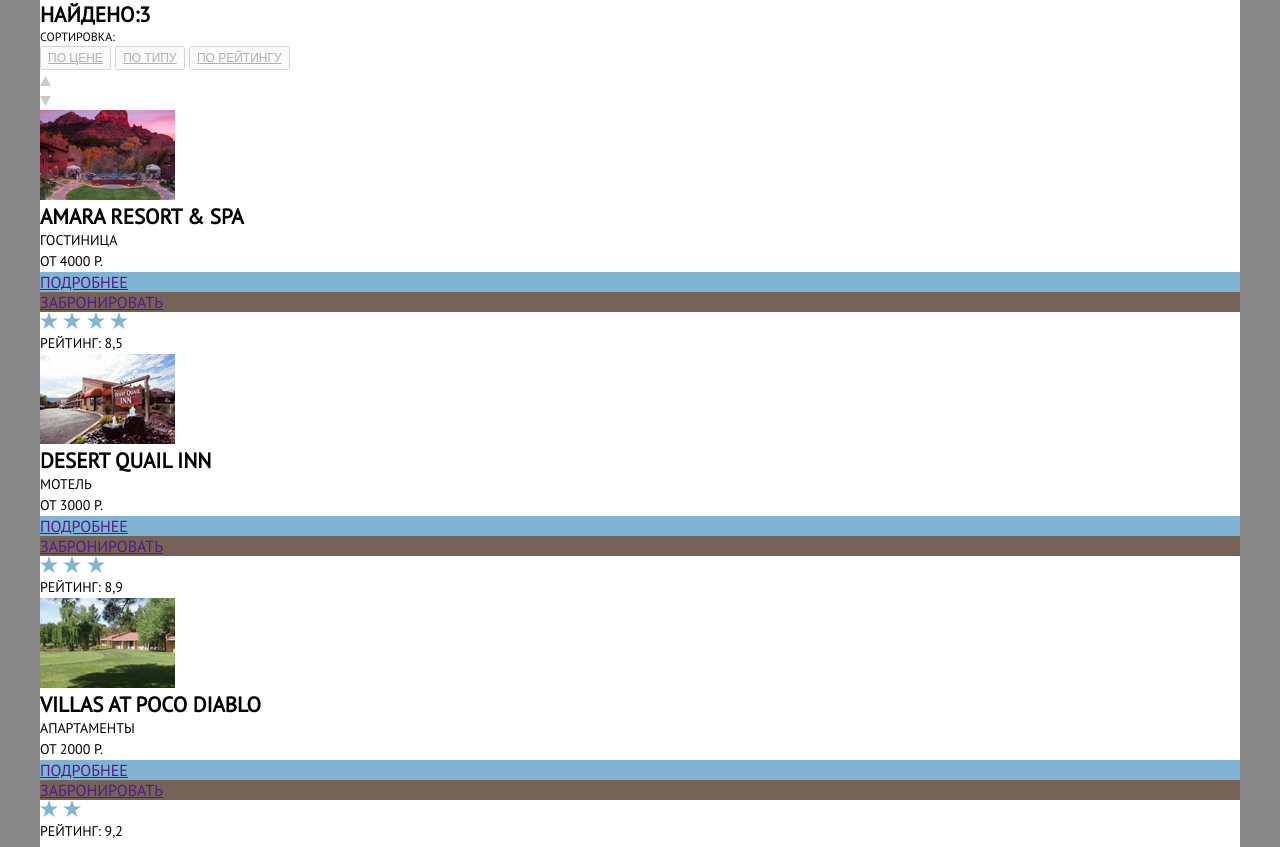
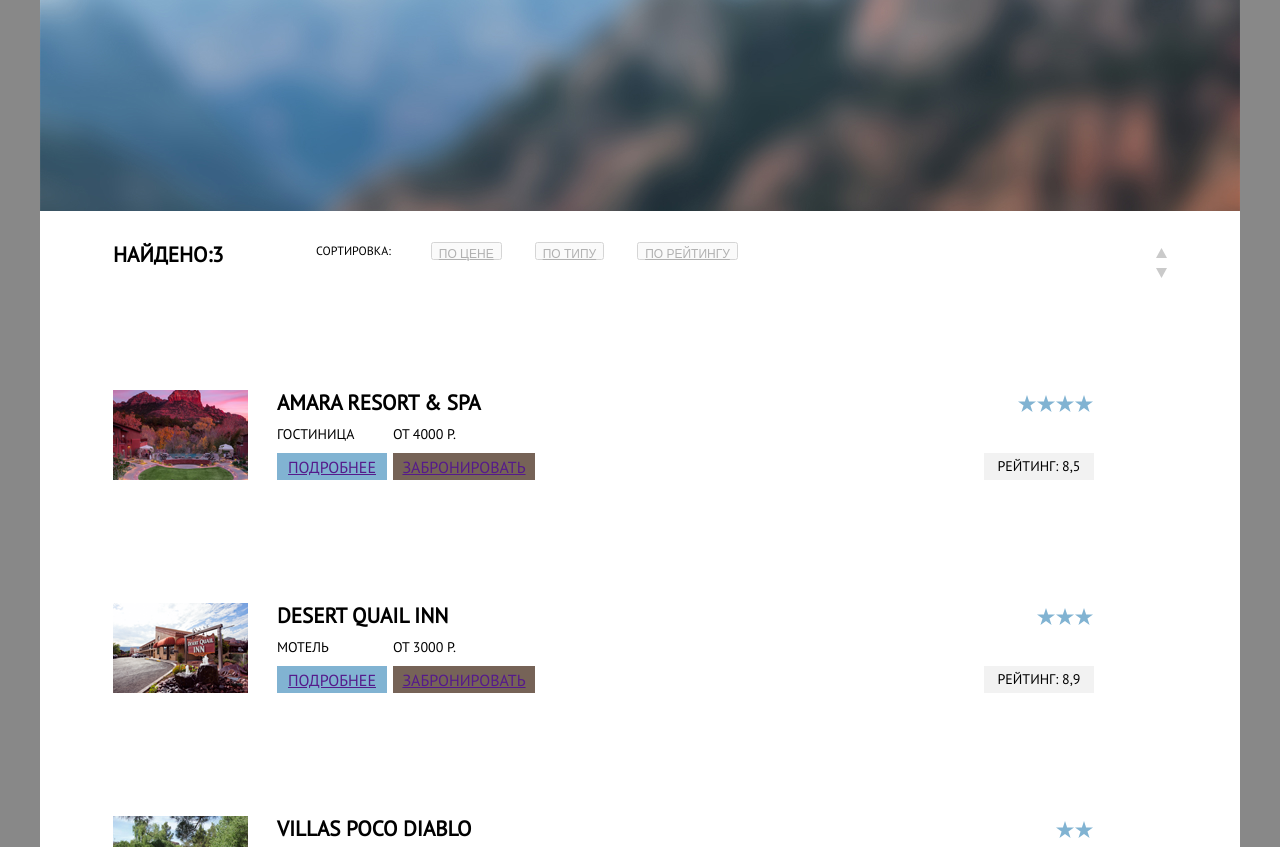
Before and after one commit to Visionary1810/1566083-sedona-29, a plain HTML site: page search.html in a window 1280 px wide. Shown: the part 84-931 px from the top of the page. Drawn offline with Linux system fonts and the light colour scheme; files whose address does not match are found by name.

Commit message:
Флексы (внутренняя страница)

```diff
--- a/css/style.css
+++ b/css/style.css
@@ -183,6 +183,56 @@
     color: var(--black-font);
     text-transform: uppercase;
 }
+.found-form {
+    background-image: url("../img/images/background-found.jpg");
+    width: 1200px;
+    height: 217px;
+    display: flex;
+    align-items: center;
+    justify-content: center;
+}
+.found {
+    display: flex;
+    height: 86px;
+    padding: 31px 73px 31px 73px;
+    justify-content: space-between;
+}
+.found-left {
+    display: flex;
+    flex-direction: row;
+}
+.type-of-sorting {
+    display: flex;
+    justify-content: space-between;
+}
+.found-found {
+    display: flex;
+    width: 117px;
+    height: 26px;
+    margin-right: 46px;
+}
+.sorting-sorting {
+    display: flex;
+    height: 18px;
+    margin-left: 40px;
+    margin-right: 40px;
+}
+.type-of-sorting-1 {
+    display: flex;
+    height: 18px;
+    flex-direction: row;
+}
+.type-of-sorting-2 {
+    display: flex;
+    height: 18px;
+    margin-left: 33px;
+    margin-right: 33px;
+}
+.type-of-sorting-3 {
+    display: flex;
+    height: 18px;
+}
+
 .sorting { /*сортировка */
     font-family: PT Sans;
     font-style: normal;
@@ -219,6 +269,86 @@
 }
 .bg-grey-2 {
     background-color: var(--grey-2-color)
+}
+.hotel-left {
+    display: flex;
+    flex-direction: row;
+    height: 90px;
+}
+.about-hotels {
+    display: flex;
+    height: 151px;
+    flex-direction: row;
+    padding: 31px 73px 31px 73px;
+    justify-content: space-between;
+}
+.hotel-description {
+    display: flex;
+    width: 258px;
+    height: 90px;
+    flex-direction: column;
+    margin-left: 29px;
+    justify-content: space-between;
+}
+
+.hotel-type-and-price {
+    display: flex;
+    flex-direction: row;
+}
+.hotel-type {
+    display: flex;
+    width: 107px;
+    height: 21px;
+    text-align: left;
+    margin-right: 9px;
+}
+.hotel-price {
+    display: flex;
+    width: 96px;
+    height: 21px;
+    text-align: left;
+}
+.hotel-buttons {
+    display: flex;
+    flex-direction: row;
+}
+.hotel-button-learn-more {
+    display: flex;
+    width: 110px;
+    height: 27px;
+    justify-content: center;
+    align-items: center;
+}
+.hotel-button-reserving {
+    display: flex;
+    width: 142px;
+    height: 27px;
+    margin-left: 6px;
+    justify-content: center;
+    align-items: center;
+}
+.hotel-grading {
+    display: flex;
+    height: 90px;
+    flex-direction: column;
+    justify-content: space-between;
+}
+.hotel-stars {
+    display: flex;
+    flex-direction: row-reverse;
+    width: 110px;
+    height: 27px;
+    justify-content: flex-start;
+    text-align: left;
+}
+.hotel-score {
+    display: flex;
+    background-color: var(--grey-2-color);
+    width: 110px;
+    height: 27px;
+    margin-right: 73px;
+    justify-content: center;
+    align-items: center;
 }
 .icon-social-web {
     background-color: var(--blue-buttom-color-passive);
--- a/search.html
+++ b/search.html
@@ -8,7 +8,7 @@
   <body>
     <div class="content">
       <header>
-        <nav class="head-buttons-text">
+        <nav class="head-buttons-text head-buttons">
           <a href="">Информация</a>
           <a href="">Фото и видео</a>
           <img src="img/icons/logo.svg" alt="logo" />
@@ -17,16 +17,19 @@
         </nav>
       </header>
       <main>
-        <section></section>
+        <section class="found-form"></section>
         <div>
-          <div class="title-medium-black">НАЙДЕНО:3</div>
-          <div>
-            <div class="sorting">СОРТИРОВКА:</div>
-            <div>
-              <button class="sort-by">ПО ЦЕНЕ</button>
-              <button class="sort-by">ПО ТИПУ</button>
-              <button class="sort-by">ПО РЕЙТИНГУ</button>
+          <div class="found">
+            <div class="found-left">
+              <div class="title-medium-black found-found">НАЙДЕНО:3</div>
+              <div class="sorting sorting-sorting">СОРТИРОВКА:</div>
+              <div class="type-of-sorting">
+                <button class="sort-by type-of-sorting-1">ПО ЦЕНЕ</button>
+                <button class="sort-by type-of-sorting-2">ПО ТИПУ</button>
+                <button class="sort-by type-of-sorting-3">ПО РЕЙТИНГУ</button>
               </div>
+            </div>
+            <div class="found-right">
               <div>
                 <img src="img/icons/up.svg" alt="Вверх" />
               </div>
@@ -35,8 +38,10 @@
               </div>
             </div>
           </div>
+        </div>
         <div>
-          <div>
+          <div class="about-hotels">
+            <div class="hotel-left">
               <div>
                 <img
                   src="img/images/amara-resort.png"
@@ -45,26 +50,34 @@
                   alt="Amara Resort & Spa"
                 />
               </div>
+              <div class="hotel-description">
                 <div class="title-medium-black">Amara Resort & Spa</div>
-            <div class="information-black">ГОСТИНИЦА</div>
-            <div class="information-black">От 4000 Р.</div>
-            <div>
-              <div class="buttons-for-hotels-blue">
+                <div class="hotel-type-and-price">
+                  <div class="information-black hotel-type">ГОСТИНИЦА</div>
+                  <div class="information-black hotel-price">От 4000 Р.</div>
+                </div>
+                <div class="hotel-buttons">
+                  <div class="buttons-for-hotels-blue hotel-button-learn-more">
                     <a href=""> ПОДРОБНЕЕ</a>
                   </div>
-              <div class="buttons-for-hotels-brown">
+                  <div class="buttons-for-hotels-brown hotel-button-reserving">
                     <a href=""> ЗАБРОНИРОВАТЬ</a>
                   </div>
                 </div>
-            <div>
+              </div>
+            </div>
+            <div class="hotel-grading">
+              <div class="hotel-stars">
                 <img src="img/icons/star.svg" alt="Star" />
                 <img src="img/icons/star.svg" alt="Star" />
                 <img src="img/icons/star.svg" alt="Star" />
                 <img src="img/icons/star.svg" alt="Star" />
               </div>
-            <div class="information-black">Рейтинг: 8,5</div>
+              <div class="information-black hotel-score">Рейтинг: 8,5</div>
             </div>
-          <div>
+          </div>
+          <div class="about-hotels">
+            <div class="hotel-left">
               <div>
                 <img
                   src="img/images/desert.png"
@@ -73,54 +86,69 @@
                   alt="Desert Quail Inn"
                 />
               </div>
+              <div class="hotel-description">
                 <div class="title-medium-black">Desert Quail Inn</div>
-            <div class="information-black">МОТЕЛЬ</div>
-            <div class="information-black">От 3000 Р.</div>
-            <div>
-              <div class="buttons-for-hotels-blue">
+                <div class="hotel-type-and-price">
+                  <div class="information-black hotel-type">МОТЕЛЬ</div>
+                  <div class="information-black hotel-price">От 3000 Р.</div>
+                </div>
+                <div class="hotel-buttons">
+                  <div class="buttons-for-hotels-blue hotel-button-learn-more">
                     <a href=""> ПОДРОБНЕЕ</a>
                   </div>
-              <div class="buttons-for-hotels-brown">
+                  <div class="buttons-for-hotels-brown hotel-button-reserving">
                     <a href=""> ЗАБРОНИРОВАТЬ</a>
                   </div>
                 </div>
-            <div>
+              </div>
+            </div>
+            <div class="hotel-grading">
+              <div class="hotel-stars">
                 <img src="img/icons/star.svg" alt="Star" />
                 <img src="img/icons/star.svg" alt="Star" />
                 <img src="img/icons/star.svg" alt="Star" />
               </div>
-            <div class="information-black">Рейтинг: 8,9</div>
+              <div class="information-black hotel-score">Рейтинг: 8,9</div>
             </div>
-          <div>
+          </div>
+          <div class="about-hotels">
+            <div class="hotel-left">
               <div>
                 <img
                   src="img/images/villas.png"
                   width="135"
                   height="90"
-                alt="Villas at Poco Diablo"
+                  alt="Villas Poco Diablo"
                 />
               </div>
-            <div class="title-medium-black">Villas at Poco Diablo</div>
-            <div class="information-black">АПАРТАМЕНТЫ</div>
-            <div class="information-black">От 2000 Р.</div>
-            <div>
-              <div class="buttons-for-hotels-blue">
+              <div class="hotel-description">
+                <div class="title-medium-black">Villas Poco Diablo</div>
+                <div class="hotel-type-and-price">
+                  <div class="information-black hotel-type">Апартаменты</div>
+                  <div class="information-black hotel-price">От 2000 Р.</div>
+                </div>
+                <div class="hotel-buttons">
+                  <div class="buttons-for-hotels-blue hotel-button-learn-more">
                     <a href=""> ПОДРОБНЕЕ</a>
                   </div>
-              <div class="buttons-for-hotels-brown">
+                  <div class="buttons-for-hotels-brown hotel-button-reserving">
                     <a href=""> ЗАБРОНИРОВАТЬ</a>
                   </div>
                 </div>
-            <div>
+              </div>
+            </div>
+            <div class="hotel-grading">
+              <div class="hotel-stars">
                 <img src="img/icons/star.svg" alt="Star" />
                 <img src="img/icons/star.svg" alt="Star" />
               </div>
-            <div class="information-black">Рейтинг: 9,2</div>
+              <div class="information-black hotel-score">Рейтинг: 9,2</div>
+            </div>
           </div>
         </div>
       </main>
       <footer>
-        <div>
+        <div class="phone">
           <p class="title-medium-black">#VISITSEDONA</p>
           <p class="title-medium-black">
             ТЕЛ:
@@ -129,19 +157,19 @@
             >
           </p>
         </div>
-        <div>
-          <div class="icon-social-web">
+        <div class="social-webs">
+          <div class="icon-social-web social-web-buttons">
             <a href=""><img src="img/icons/twitter.svg" alt="Twitter" /></a>
           </div>
-          <div class="icon-social-web">
+          <div class="icon-social-web social-web-buttons button-facebook">
             <a href=""><img src="img/icons/facebook.svg" alt="Facebook" /></a>
           </div>
-          <div class="icon-social-web">
+          <div class="icon-social-web social-web-buttons">
             <a href=""><img src="img/icons/youtube.svg" alt="Youtube" /></a>
           </div>
         </div>
-        <div>
-          Website by
+        <div class="website">
+          <span class="website-by"> Website by </span>
           <a href="https://htmlacademy.ru/intensive/htmlcss">
             <img
               class="logo-htmlacademy"
```
Also changed, not shown: img/images/background-found.jpg (added). Lines whose indentation alone changed are shown as unchanged.
